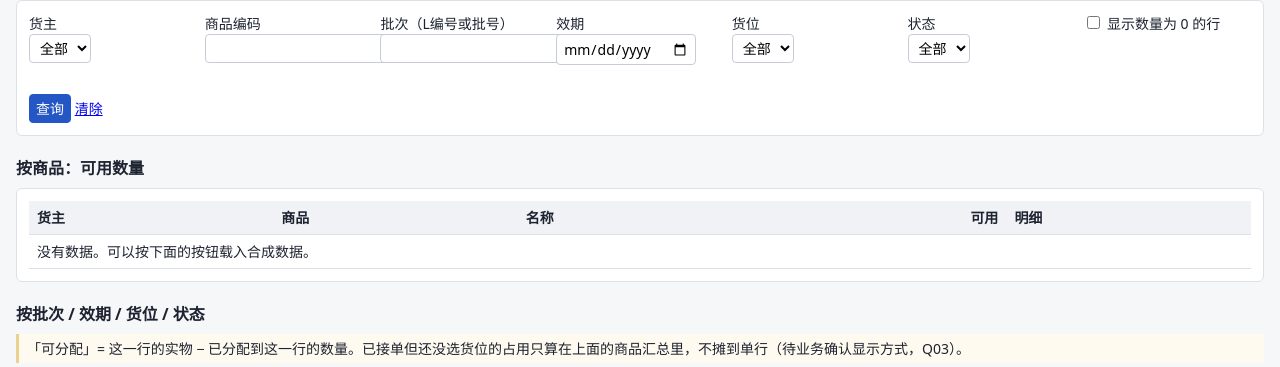
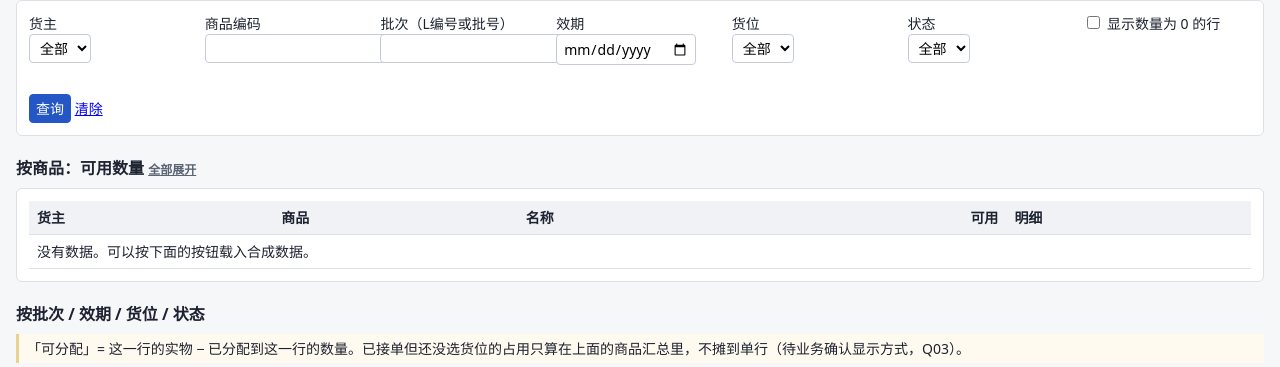
Before and after one commit to JOEdan666/Ingredient-System, a Django app: template prototype/inventory/templates/inventory/inventory.html in a window 1280 px wide. Shown: the part 145-512 px from the top of the page. Run offline with Django 5.2, Linux system fonts and the light colour scheme; the template is opened without the code that fills it, so the values that code supplies are empty.

Commit message:
T03: expand-all switch on inventory page; four screenshots (synthetic data)
docs/screenshots/t03-{inventory,receiving,order,history}.png taken with
headless Chromium against a local runserver on a scratch SQLite DB loaded
from fixtures/synthetic/stock.json plus a synthetic scenario.
uv run pytest: 36 passed.

Co-Authored-By: Claude Opus 5.5 <noreply@anthropic.com>
Claude-Session: https://claude.ai/code/session_01RtfvS2mp4pwXECf614RFBL

```diff
--- a/prototype/inventory/templates/inventory/inventory.html
+++ b/prototype/inventory/templates/inventory/inventory.html
@@ -13,7 +13,7 @@
   <div><br><button>查询</button> <a href="{% url 'inventory' %}">清除</a></div>
 </form>
 
-<h2>按商品：可用数量</h2>
+<h2>按商品：可用数量 <a class="muted" href="?{% if request.GET.urlencode %}{{ request.GET.urlencode }}&amp;{% endif %}expand=1">全部展开</a></h2>
 <div class="card">
 <table>
   <tr><th>货主</th><th>商品</th><th>名称</th><th class="num">可用</th><th>明细</th></tr>
@@ -21,7 +21,7 @@
   <tr>
     <td>{{ s.owner }}</td><td>{{ s.product }}</td><td>{{ s.name }}</td>
     <td class="num big">{{ s.available }} <span class="muted">{{ s.unit }}</span></td>
-    <td><details><summary>展开实物 / 占用</summary>
+    <td><details {% if expand %}open{% endif %}><summary>展开实物 / 占用</summary>
       <table>
         <tr><td>实物（全部状态、全部货位）</td><td class="num">{{ s.on_hand }}</td></tr>
         <tr><td>其中不可售（待检/冻结/不合格）</td><td class="num">{{ s.not_sellable }}</td></tr>
@@ -48,7 +48,7 @@
     <td>{{ b.expiry|date:"Y-m-d"|default:"未知" }}</td><td>{{ b.location }} <span class="muted">{{ b.location_kind }}</span></td>
     <td><span class="tag {{ b.condition }}">{{ b.condition_label }}</span></td>
     <td class="num big">{% if b.sellable %}{{ b.free }}{% else %}<span class="muted">不可售</span>{% endif %}</td>
-    <td><details><summary>实物 / 占用</summary>实物 {{ b.on_hand }} · 已分配 {{ b.allocated }}<br><span class="muted">来源：{{ b.lot_source }}</span></details></td>
+    <td><details {% if expand %}open{% endif %}><summary>实物 / 占用</summary>实物 {{ b.on_hand }} · 已分配 {{ b.allocated }}<br><span class="muted">来源：{{ b.lot_source }}</span></details></td>
     <td>{% if b.free_physical %}
       <form method="post" action="{% url 'move' %}" class="inline">{% include "inventory/_op.html" %}
         <input type="hidden" name="balance_id" value="{{ b.id }}"><input type="hidden" name="next" value="{{ request.get_full_path }}">
--- a/prototype/inventory/views.py
+++ b/prototype/inventory/views.py
@@ -55,7 +55,7 @@ def inventory_page(request):
     f = {k: request.GET.get(k, "").strip() for k in ("owner", "product", "lot", "expiry", "location", "condition")}
     show_zero = request.GET.get("show_zero") == "1"
     return render(request, "inventory/inventory.html", _ctx(
-        request, f=f, show_zero=show_zero,
+        request, f=f, show_zero=show_zero, expand=request.GET.get("expand") == "1",
         summaries=queries.product_summaries(owner=f["owner"], product=f["product"]),
         balances=queries.balance_rows(show_zero=show_zero, **f),
     ))
```
Also changed, not shown: docs/HANDOFF.md (+1 -1 lines), 4 other files.
